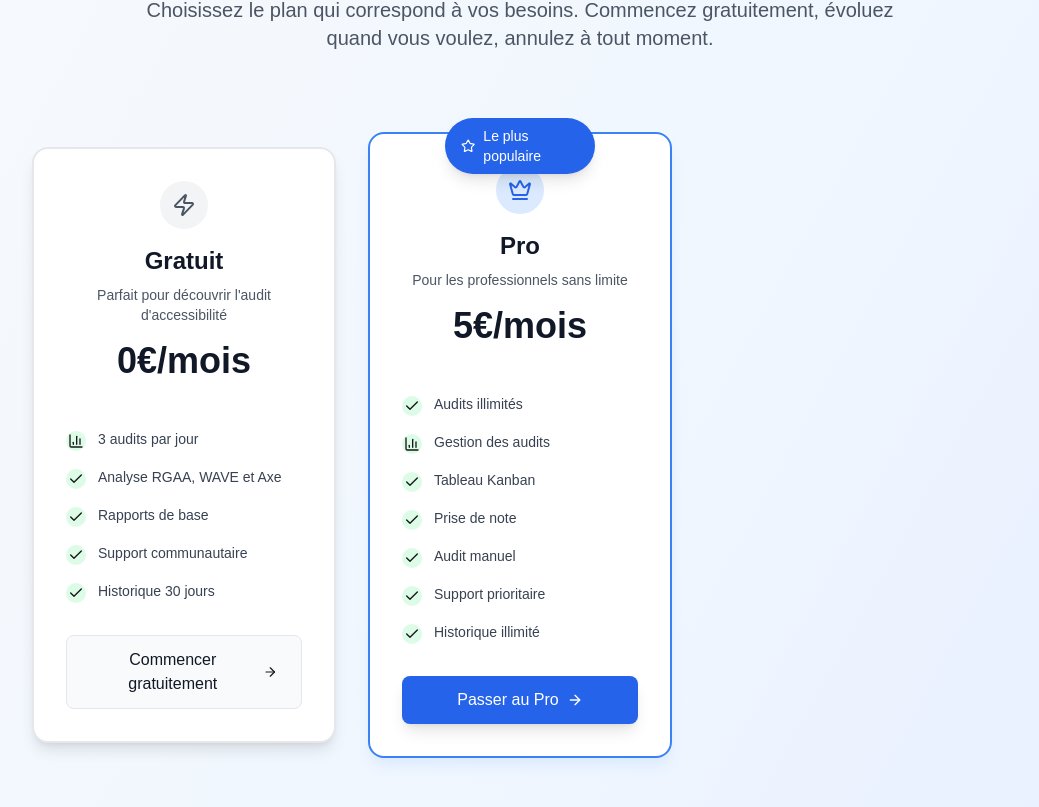
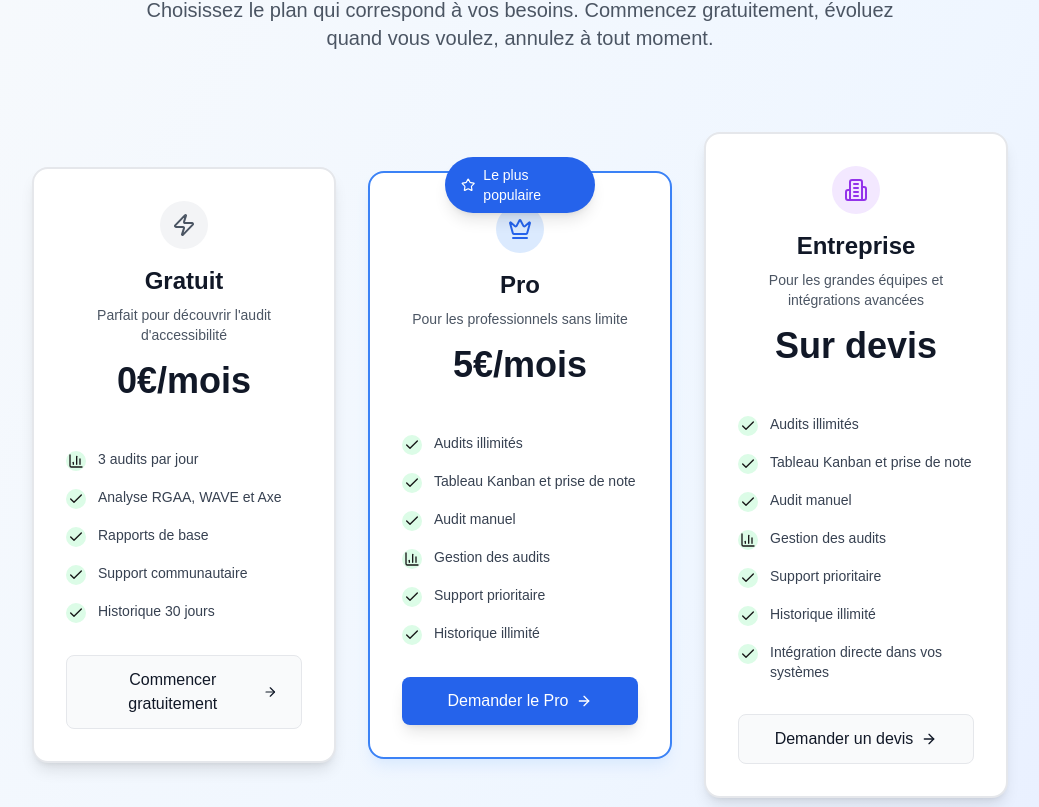
Before and after one commit to Beloic/rgaa-audit, a Next.js app: page /tarifs in a window 1280 px wide. Shown: the part 293-1100 px from the top of the page, without its empty margins (120-1159 px from the left). Built offline with nearby package versions, Linux system fonts and the light colour scheme.

Commit message:
Tous les contacts par mailto, bouton achat ouvre email, plan entreprise rétabli, wording kanban/prise de note

```diff
--- a/src/app/tarifs/page.tsx
+++ b/src/app/tarifs/page.tsx
@@ -44,53 +44,17 @@ export default function TarifsPage() {
     return `${price}€/mois`;
   };
 
-  const plans = PRICING_PLANS.filter(plan => plan.id === 'free' || plan.id === 'pro' || plan.id === 'enterprise').map(plan => {
-    if (plan.id === 'pro') {
-      return {
-        ...plan,
-        features: [
-          'Audits illimités',
-          'Gestion des audits',
-          'Tableau Kanban',
-          'Prise de note',
-          'Audit manuel',
-          'Support prioritaire',
-          'Historique illimité'
-        ]
-      };
-    }
-    if (plan.id === 'enterprise') {
-      return {
-        ...plan,
-        features: [
-          'Audits illimités',
-          'Gestion des audits',
-          'Tableau Kanban',
-          'Prise de note',
-          'Audit manuel',
-          'Support prioritaire',
-          'Historique illimité',
-          'Intégration directe dans vos systèmes'
-        ]
-      };
-    }
-    return plan;
-  });
+  const getContactMailto = () => 'mailto:hello@loicbernard.com';
+
+  const plans = PRICING_PLANS;
 
   const handleSelectPlan = (planId: string) => {
-    if (!isAuthenticated) {
-      window.location.href = `/auth/register?plan=${planId}`;
+    if (planId === 'free') {
+      window.location.href = '/auth/register?plan=free';
       return;
     }
-    if (planId === 'free') {
-      alert('Fonctionnalité en cours de développement');
-      return;
-    }
-    if (planId === 'enterprise') {
-      window.location.href = '/contact';
-      return;
-    }
-    alert(`Redirection vers le paiement pour le plan ${planId}`);
+    // Pour pro et entreprise, ouvrir l'email
+    window.location.href = getContactMailto();
   };
 
   return (
@@ -211,7 +175,7 @@ export default function TarifsPage() {
                       ) : (
                         <>
                           <span>
-                            {plan.id === 'free' ? 'Commencer gratuitement' : plan.id === 'pro' ? 'Passer au Pro' : 'Contacter les ventes'}
+                            {plan.id === 'free' ? 'Commencer gratuitement' : plan.id === 'pro' ? 'Demander le Pro' : 'Demander un devis'}
                           </span>
                           <ArrowRight className="w-4 h-4" />
                         </>
@@ -255,7 +219,7 @@ export default function TarifsPage() {
               <p className="text-gray-600">
                 Oui ! Nous offrons des réductions spéciales pour les étudiants, les associations
                 et les organisations à but non lucratif.
-                <Link href="/contact" className="text-blue-600 hover:text-blue-700 ml-1">
+                <Link href="mailto:hello@loicbernard.com" className="text-blue-600 hover:text-blue-700 ml-1">
                   Contactez-nous pour plus d'informations.
                 </Link>
               </p>
@@ -283,7 +247,7 @@ export default function TarifsPage() {
               <ArrowRight className="w-4 h-4 ml-2" />
             </Link>
             <Link
-              href="/contact"
+              href="mailto:hello@loicbernard.com"
               className="inline-flex items-center px-6 py-3 border border-blue-300 text-white font-medium rounded-lg hover:bg-blue-700 transition-colors"
             >
               Parler à un expert
--- a/src/contexts/AuthContext.tsx
+++ b/src/contexts/AuthContext.tsx
@@ -176,6 +176,9 @@ const PRICING_PLANS: PricingPlan[] = [
     description: 'Pour les professionnels sans limite',
     features: [
       'Audits illimités',
+      'Tableau Kanban et prise de note',
+      'Audit manuel',
+      'Gestion des audits',
       'Support prioritaire',
       'Historique illimité'
     ],
@@ -190,6 +193,33 @@ const PRICING_PLANS: PricingPlan[] = [
       whiteLabel: false
     },
     popular: true
+  },
+  {
+    id: 'enterprise',
+    name: 'Entreprise',
+    price: 0,
+    currency: 'EUR',
+    interval: 'month',
+    description: 'Pour les grandes équipes et intégrations avancées',
+    features: [
+      'Audits illimités',
+      'Tableau Kanban et prise de note',
+      'Audit manuel',
+      'Gestion des audits',
+      'Support prioritaire',
+      'Historique illimité',
+      'Intégration directe dans vos systèmes'
+    ],
+    limits: {
+      auditsPerDay: 'unlimited',
+      auditsPerMonth: 'unlimited',
+      teamMembers: 'unlimited',
+      storage: 'unlimited',
+      apiAccess: true,
+      prioritySupport: true,
+      customReports: true,
+      whiteLabel: true
+    }
   }
 ];
 
```
